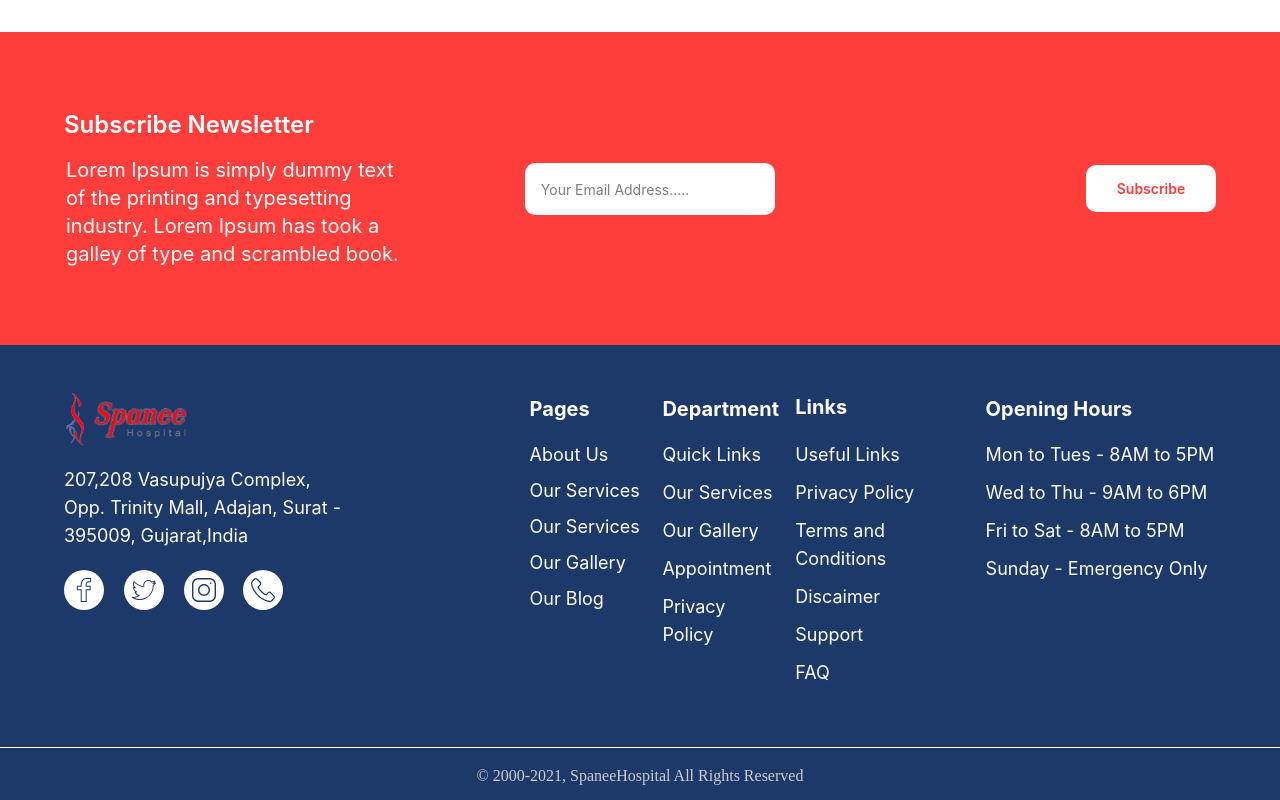
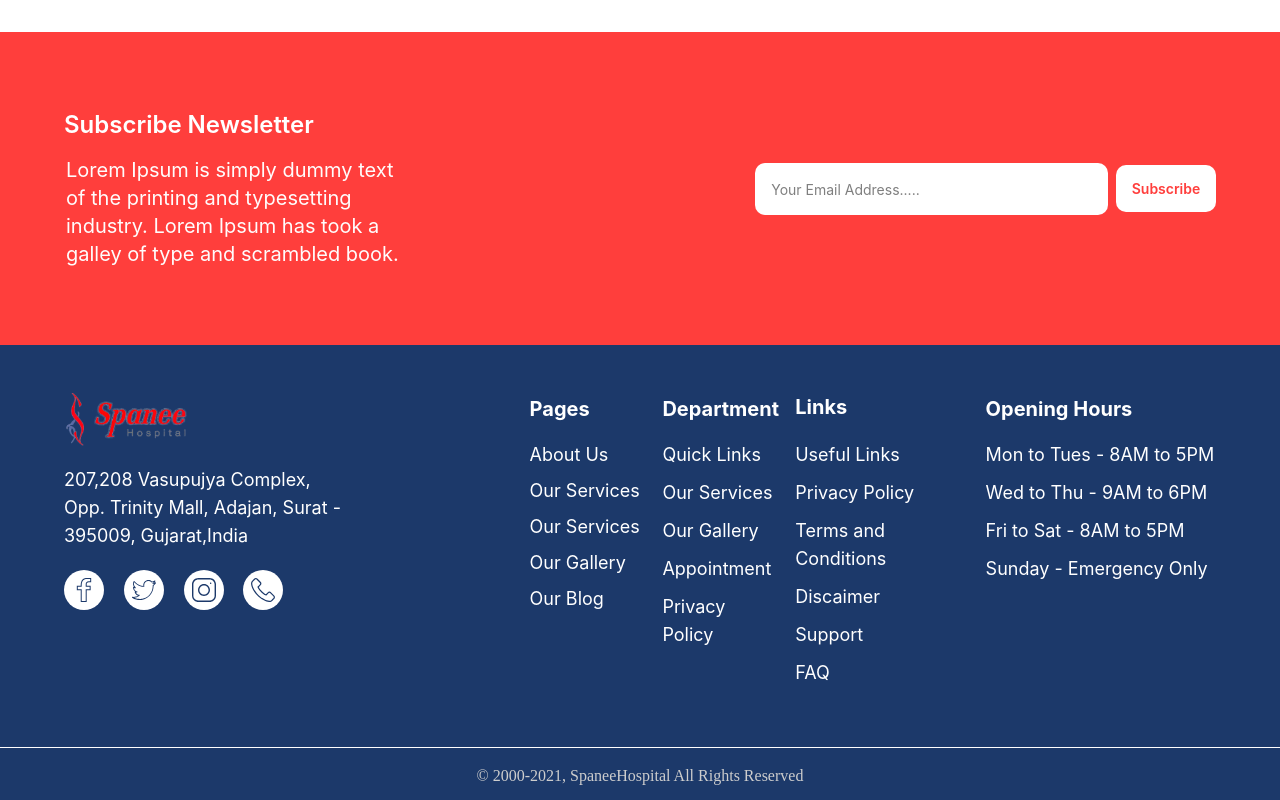
Before and after one commit to ProgrammerAlok/spanee-hospital, a React (Vite) app: page / in a window 1280 px wide. Shown: the part 6007-6807 px from the top of the page. Built offline with nearby package versions, Linux system fonts and the light colour scheme; a web font is replaced by a local one.

Commit message:
fix in our new letter in Home1

```diff
--- a/src/pages/Home1/index.jsx
+++ b/src/pages/Home1/index.jsx
@@ -138,16 +138,16 @@ const Home1Page = () => {
             </Text>
           </div>
           {/* right */}
-          <div className="flex w-[60%] md:gap-[7px] items-center justify-between md:mt-0 md:w-full">
+          <div className="flex gap-2 items-center justify-between md:mt-0 md:w-full w-[40%]">
             <Input
               name="group1000003850"
               placeholder="Your Email Address....."
-              className="leading-[normal] p-0 placeholder:text-gray-600 text-left text-sm w-full h-full "
-              wrapClassName="sm:w-full"
+              className="leading-[normal] p-0 placeholder:text-gray-600 text-left text-sm "
+              wrapClassName="w-full"
               type="email"
             ></Input>
             <Button
-              className="common-pointer !text-red-500 cursor-pointer font-semibold leading-[normal] min-w-[130px] text-center text-sm"
+              className="common-pointer !text-red-500 cursor-pointer font-semibold leading-[normal] min-w-[100px] text-center text-sm"
               onClick={() => navigate("/contactus")}
               shape="round"
               color="white_A700"
```
